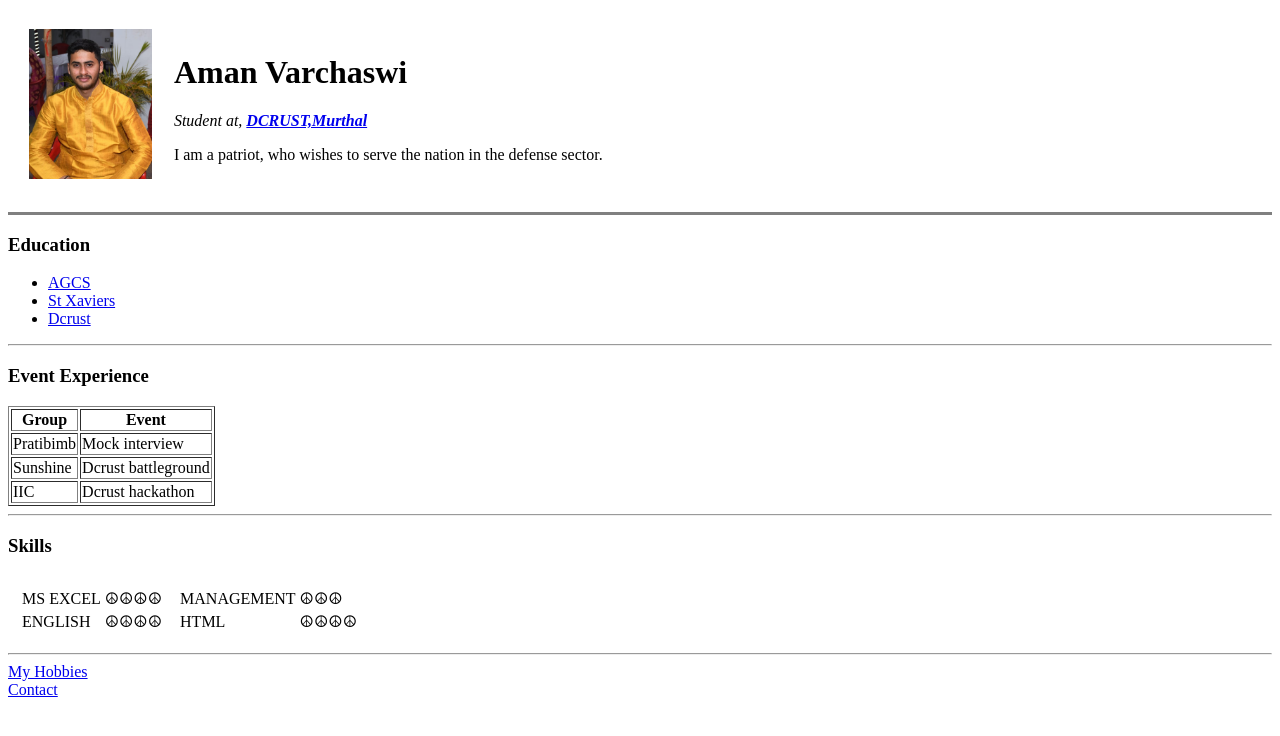
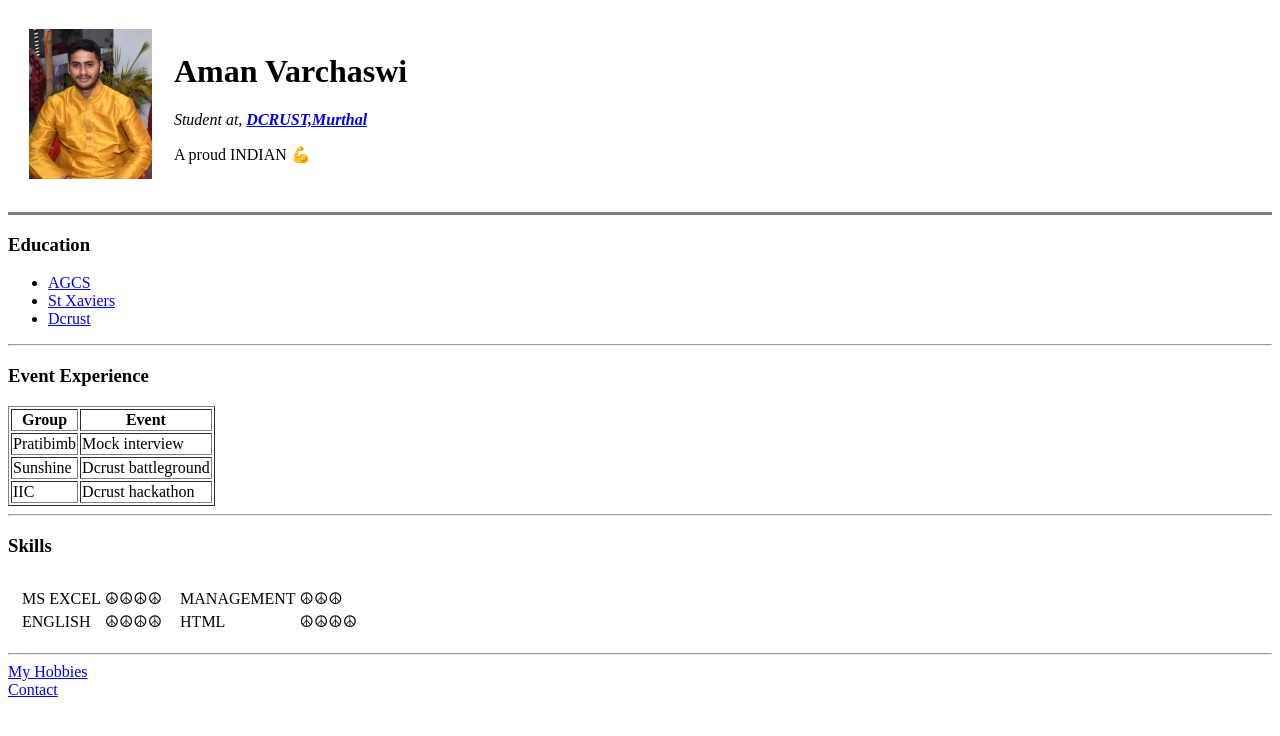
Before and after one commit to peacethedominator/HTML, a plain HTML site: page index.html in a window 1280 px wide. Drawn offline with Linux system fonts and the light colour scheme.

Commit message:
index.html

```diff
--- a/index.html
+++ b/index.html
@@ -15,7 +15,7 @@
             <td>
                 <h1>Aman Varchaswi</h1>
                 <p><em>Student at, <strong><a href="http://www.dcrustm.ac.in/">DCRUST,Murthal</a></strong></em></p>
-                <p>I am  a patriot, who wishes to serve the nation in the defense sector.</p>
+                <p>A proud INDIAN 💪</p>
             </td>
         </tr>
     </table>
```
